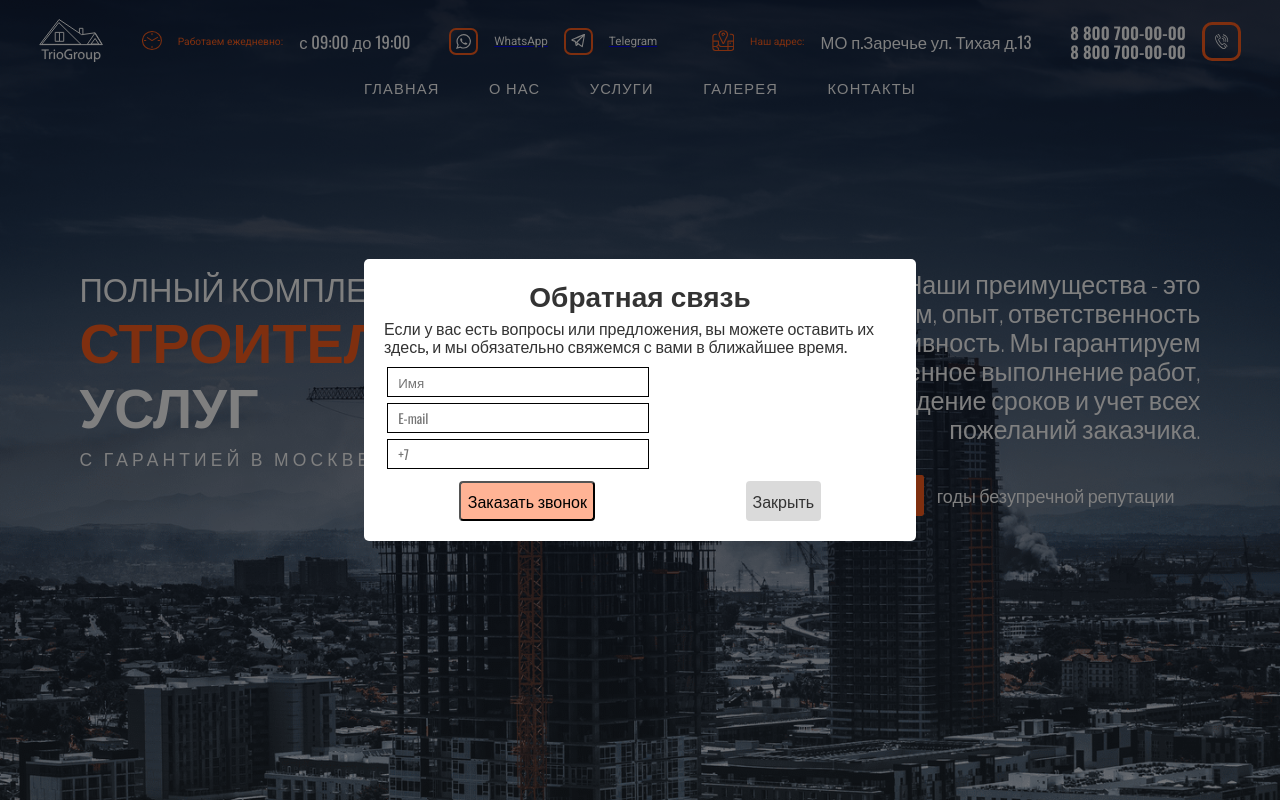
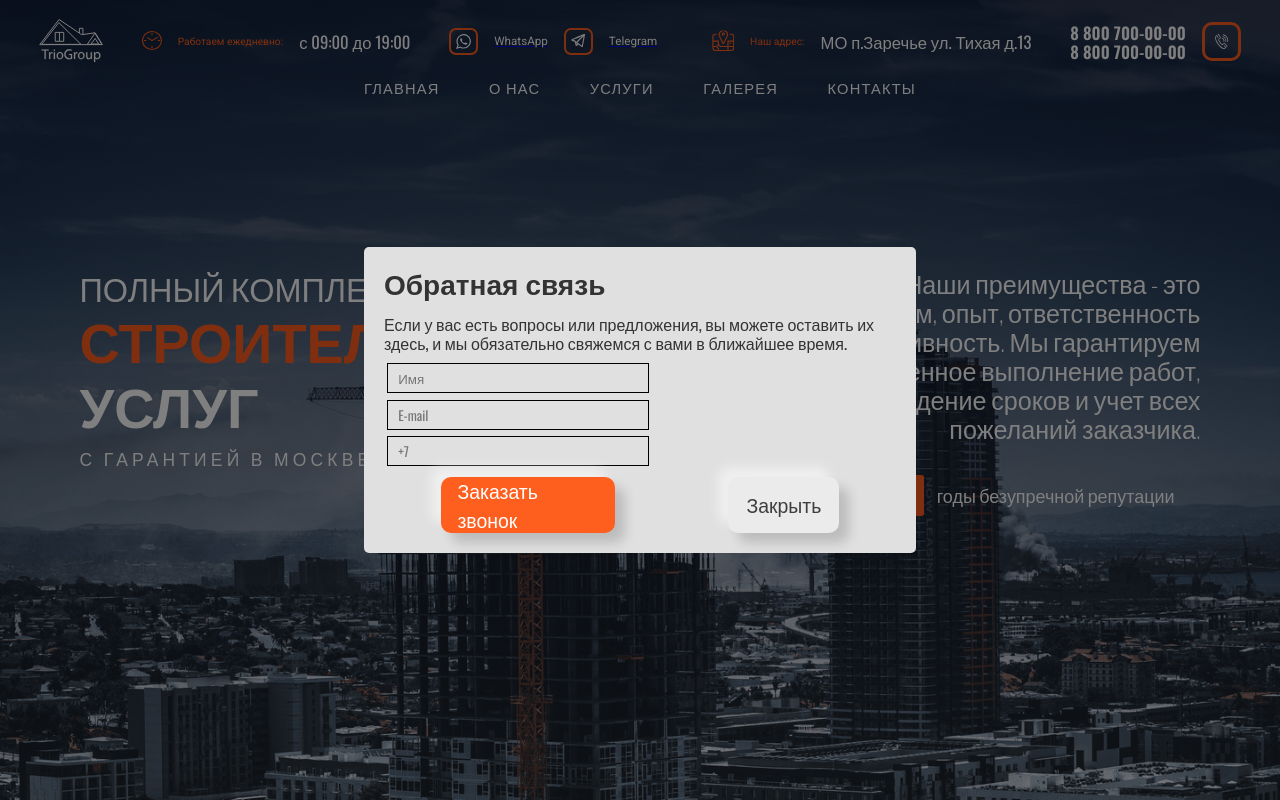
Before and after one commit to NekhayTimur23/Tiogroup, a Next.js app: page / in a window 1280 px wide. Both pictures are taken after a click on the element 1221 px from the left and 41 px from the top of the page. Shown: the top 800 px of the page. Built offline with nearby package versions, Linux system fonts and the light colour scheme.

Commit message:
делаю секцию обратного звонка #4

```diff
--- a/src/components/Modal/ModalCall.jsx
+++ b/src/components/Modal/ModalCall.jsx
@@ -108,17 +108,14 @@ const ModalCall = ({ onClose }) => {
             </div>
           </div>
           <div className={styles.buttonBlock}>
-            <button
-              type="submit"
-              className={styles.button + " " + styles.buttonInput}
-            >
-              <p>Заказать звонок</p>
-            </button>
-            <div
-              className={styles.button + " " + styles.closeButton}
-              onClick={onClose}
-            >
-              <p>Закрыть</p>
+            <div className={styles.buttonInput}>
+              <button type="submit" className={styles.buttonCall}>
+                Заказать звонок
+              </button>
+            </div>
+
+            <div className={styles.closeButton} onClick={onClose}>
+              <div className={styles.buttonCloseInput}>Закрыть</div>
             </div>
           </div>
         </form>
--- a/src/components/Modal/ModalCall.module.sass
+++ b/src/components/Modal/ModalCall.module.sass
@@ -19,18 +19,15 @@
         padding: 20px
         border-radius: 5px
         max-width: 40vw
+        background: rgb(224, 224, 224)
         h1
             font-size: 3.5vmin
-            margin-bottom: 1vmin
+            margin-bottom: 2vmin
         p
             font-size: 2vmin
             margin-bottom: 1vmin
         .modalContainer
             margin-bottom: 1vmin
-            display: flex
-            flex-direction: column
-            justify-content: center
-            align-items: center
             .inputBlock
                 display: inline
                 .modalContainerInput
@@ -40,8 +37,9 @@
                     border-radius: 0
                     margin: 0.4vmin
                     padding:  0  10px
+                    background: rgb(224, 224, 224)
                     &:focus
-                        background: rgba(225, 225, 225, 0.413)
+                        background: rgba(255, 255, 255, 0.413)
                         outline: none
         @media (max-width: 1050px)
             max-width: 70vw
@@ -50,34 +48,65 @@
             p
                 font-size: calc(12px + (20 - 12)*(100vw - 320px) / (1050 - 320))
             .modalContainer
+                margin: 15px 0
                 .inputBlock
                     .modalContainerInput
-                        width: 300px
-                        // width: calc(200px + (300 - 200)*(100vw - 320px) / (1050 - 320))
-                        height: 40px
-                        // height: calc(16px + (60 - 16)*(100vw - 320px) / (1050 - 320))
+                        width: calc(180px + (300 - 180)*(100vw - 320px) / (1050 - 320))
+                        height: calc(30px + (40 - 30)*(100vw - 320px) / (1050 - 320))
+
         .buttonBlock
             display: flex
             width: 100%
             justify-content: space-around
-            .button
-                display: flex
-                align-items: center
-                justify-content: center
-                padding: 0.5vw
-                border-radius: 0.51vmin
-                transition: color 0.2s ease, background-color 0.2s ease
-                p
-                    margin: 0
             .buttonInput
-                background-color: rgba(255, 94, 30, 0.471)
-                &:hover
-                    color: #fff
-                    background-color: rgb(255, 94, 30)
-                &:active
-                    background-color: rgba(255, 94, 30, 0.471)
+                position: relative
+                width: calc(120px + (160 - 120) * (100vw - 320px) / (1024 - 320))
+                height: calc(35px + (50 - 35) * (100vw - 320px) / (1024 - 320))
+                .buttonCall
+                    display: flex
+                    align-items: center
+                    justify-content: center
+                    position: absolute
+                    top: 0
+                    left: 0
+                    right: 0
+                    bottom: 0
+                    border: none
+                    text-align: left
+                    border-radius: 10px
+                    user-select: none
+                    padding: calc(10px + (15 - 10)*(100vw - 320px) / (1024 - 320))
+                    background-color: rgb(255, 95, 30)
+                    font-size: calc(14px + (18 - 14) * (100vw - 320px) / (1024 - 320))
+                    color: rgb(255, 255, 255)
+                    box-shadow: -10px -10px 12px rgba(255, 255, 255, 0.5), 10px 10px 12px rgba(0, 0, 0, 0.16)
+                    transition: 0.1s ease
+                    &:active
+                        font-size: calc(13px + (17 - 13) * (100vw - 320px) / (1024 - 320))
+                        box-shadow:  -10px -10px 15px rgba(255, 255, 255, 0.344), 10px 10px 15px rgba(0, 0, 0, 0.044) , inset -10px -10px 15px rgba(255, 126, 75, 0.727), inset 10px 10px 15px rgba(0, 0, 0, 0.16)
+                        background-color: rgb(255, 95, 30)
             .closeButton
-                background-color: rgba(126, 126, 126, 0.284)
-                &:hover
-                    color: #fff
-                    background-color: rgb(126, 126, 126)
+                position: relative
+                width: calc(70px + (90 - 60) * (100vw - 320px) / (1024 - 320))
+                height: calc(35px + (50 - 35) * (100vw - 320px) / (1024 - 320))
+                .buttonCloseInput
+                    display: flex
+                    align-items: center
+                    justify-content: center
+                    position: absolute
+                    top: 0
+                    left: 0
+                    right: 0
+                    bottom: 0
+                    border-radius: 10px
+                    user-select: none
+                    padding: calc(10px + (15 - 10)*(100vw - 320px) / (1024 - 320))
+                    background-color: rgb(235, 235, 235)
+                    font-size: calc(14px + (18 - 14) * (100vw - 320px) / (1024 - 320))
+                    color: rgb(62, 62, 62)
+                    box-shadow: -10px -10px 12px rgba(255, 255, 255, 0.5), 10px 10px 12px rgba(0, 0, 0, 0.16)
+                    transition: 0.1s ease
+                    &:active
+                        font-size: calc(13px + (17 - 13) * (100vw - 320px) / (1024 - 320))
+                        box-shadow:  -10px -10px 12px rgba(255, 255, 255, 0.5), 10px 10px 12px rgba(0, 0, 0, 0.16) , inset -10px -10px 15px rgba(255, 255, 255, 0.727), inset 10px 10px 15px rgba(0, 0, 0, 0.16)
+                        background-color: rgb(220, 220, 220)
```
